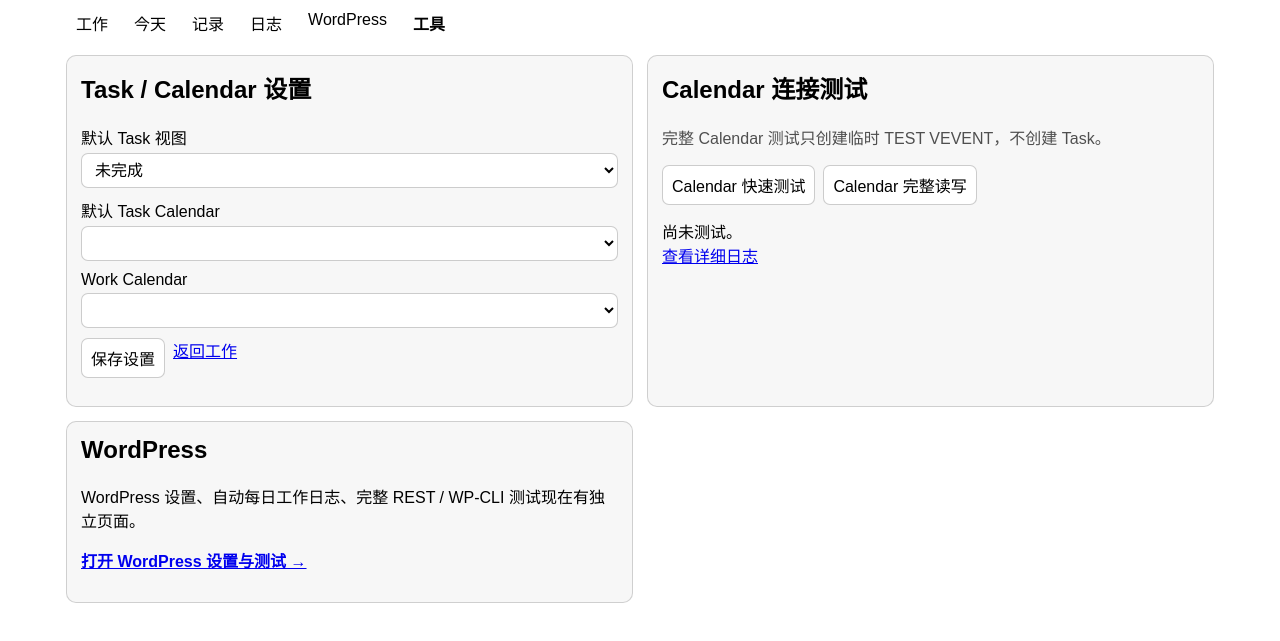
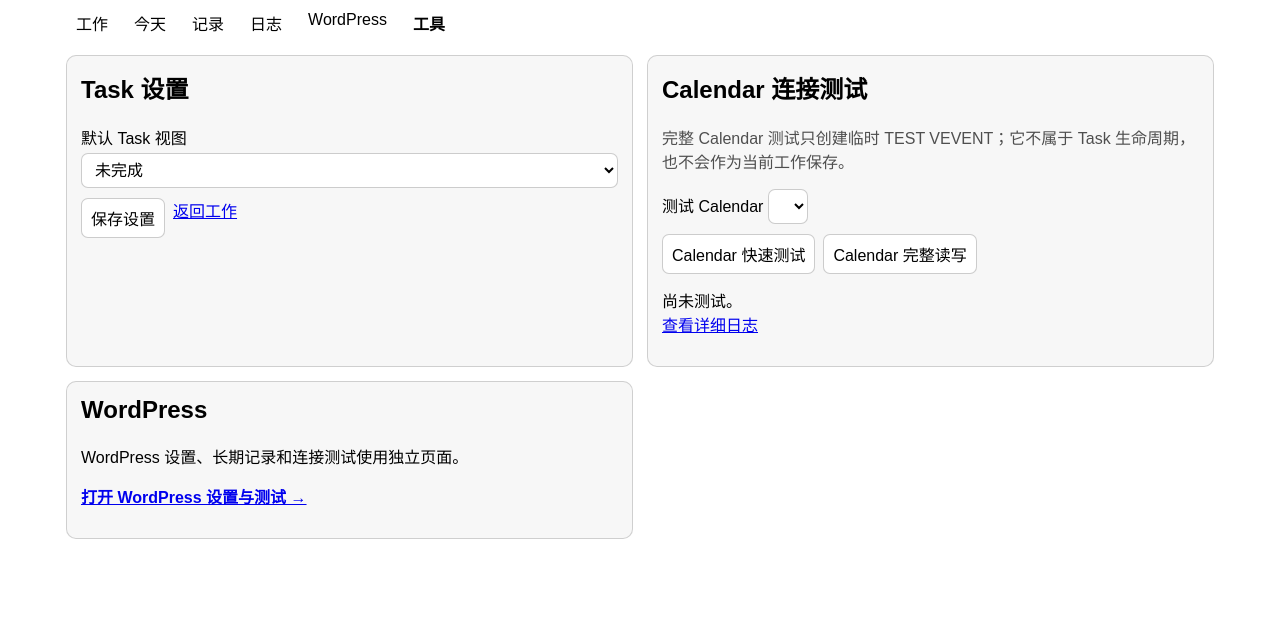
Before and after one commit to ZhouAndrew/caldav_assistant_skeleton, a browser extension: page caldav_assistant_thunderbird/addon/tools.html in a window 1280 px wide. Shown: the part 53-694 px from the top of the page. Drawn offline with Linux system fonts and the light colour scheme.

Commit message:
thunderbird: remove obsolete Work Calendar settings

```diff
--- a/caldav_assistant_thunderbird/addon/tools.html
+++ b/caldav_assistant_thunderbird/addon/tools.html
@@ -19,7 +19,7 @@
 
   <div class="tool-grid">
     <section class="card" id="task-defaults">
-      <h2>Task / Calendar 设置</h2>
+      <h2>Task 设置</h2>
       <div class="form-grid">
         <label>默认 Task 视图
           <select id="task-view">
@@ -30,16 +30,10 @@
             <option value="all">全部</option>
           </select>
         </label>
-        <label>默认 Task Calendar
-          <select id="task-calendar"></select>
-        </label>
-        <label>Work Calendar
-          <select id="work-calendar"></select>
-        </label>
       </div>
       <div class="tool-actions">
         <button id="save-settings">保存设置</button>
-        <button id="undo-settings" hidden>撤销刚才的 Calendar / 视图设置</button>
+        <button id="undo-settings" hidden>撤销刚才的视图设置</button>
         <a href="workspace.html">返回工作</a>
       </div>
       <div id="save-result" class="result-box"></div>
@@ -47,7 +41,10 @@
 
     <section class="card">
       <h2>Calendar 连接测试</h2>
-      <p class="muted">完整 Calendar 测试只创建临时 TEST VEVENT，不创建 Task。</p>
+      <p class="muted">完整 Calendar 测试只创建临时 TEST VEVENT；它不属于 Task 生命周期，也不会作为当前工作保存。</p>
+      <label>测试 Calendar
+        <select id="calendar-test"></select>
+      </label>
       <div class="tool-actions">
         <button id="calendar-quick">Calendar 快速测试</button>
         <button id="calendar-full">Calendar 完整读写</button>
@@ -58,7 +55,7 @@
 
     <section class="card">
       <h2>WordPress</h2>
-      <p>WordPress 设置、自动每日工作日志、完整 REST / WP-CLI 测试现在有独立页面。</p>
+      <p>WordPress 设置、长期记录和连接测试使用独立页面。</p>
       <p><a href="wordpress.html"><strong>打开 WordPress 设置与测试 →</strong></a></p>
     </section>
   </div>
```
